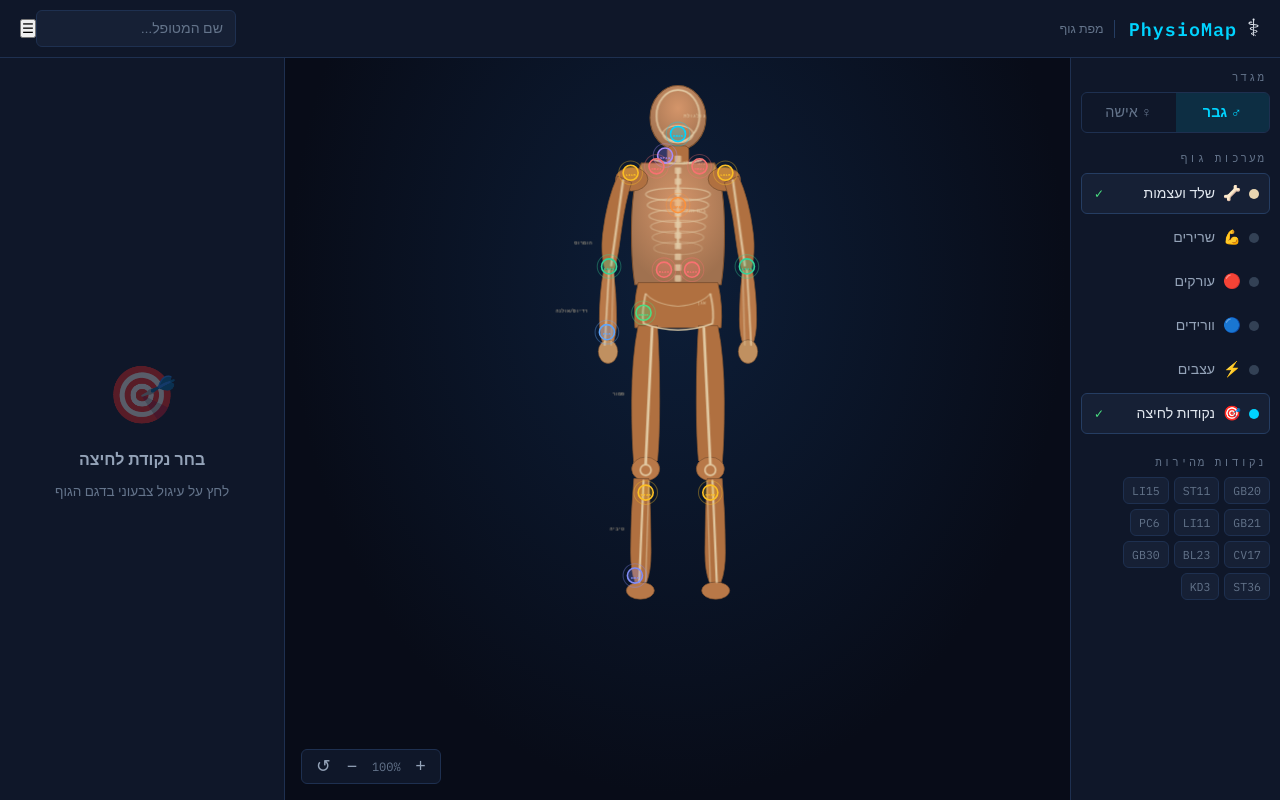
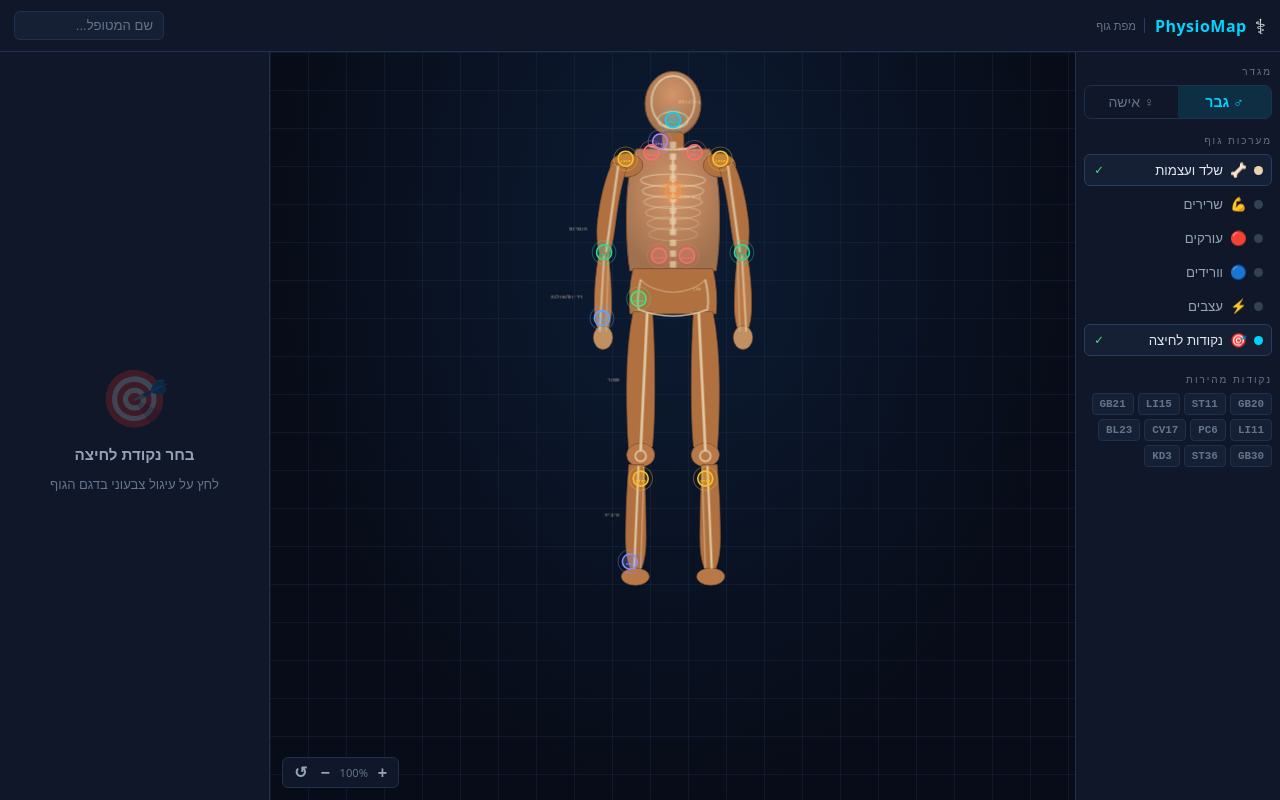
Before and after one commit to bnayaav/physiomap, a React (Create React App) app: page / in a window 1280 px wide. Built offline with nearby package versions, Linux system fonts and the light colour scheme.

Commit message:
Update App.css

```diff
--- a/src/App.css
+++ b/src/App.css
@@ -1,5 +1,3 @@
-@import url('https://fonts.googleapis.com/css2?family=Heebo:wght@300;400;500;600;700;800&family=IBM+Plex+Mono:wght@400;600&display=swap');
-
 *, *::before, *::after { box-sizing: border-box; margin: 0; padding: 0; }
 
 :root {
@@ -15,12 +13,10 @@
   --accent-dim: rgba(0, 212, 255, 0.12);
   --danger: #f87171;
   --success: #4ade80;
-  --radius: 10px;
-  --radius-sm: 6px;
 }
 
 body {
-  font-family: 'Heebo', sans-serif;
+  font-family: system-ui, -apple-system, sans-serif;
   background: var(--bg);
   color: var(--text);
   min-height: 100vh;
@@ -28,506 +24,142 @@ body {
   direction: rtl;
 }
 
-.app {
-  display: flex;
-  flex-direction: column;
-  height: 100vh;
-  overflow: hidden;
+.app { display: flex; flex-direction: column; height: 100dvh; overflow: hidden; }
+
+.header {
+  display: flex; align-items: center; justify-content: space-between;
+  padding: 0 14px; height: 52px; background: var(--surface);
+  border-bottom: 1px solid var(--border); flex-shrink: 0; gap: 10px;
+}
+.logo { display: flex; align-items: center; gap: 8px; }
+.logo-icon { font-size: 1.3rem; }
+.logo-text { font-size: 1rem; font-weight: 700; color: var(--accent); letter-spacing: .5px; }
+.logo-sub { font-size: .7rem; color: var(--text3); border-right: 1px solid var(--border2); padding-right: 8px; margin-right: 2px; }
+.header-actions { display: flex; align-items: center; gap: 8px; }
+.patient-input {
+  background: var(--surface2); border: 1px solid var(--border); border-radius: 6px;
+  color: var(--text); font-size: .82rem; padding: 6px 10px; outline: none;
+  direction: rtl; transition: border .2s; width: 150px;
+}
+.patient-input:focus { border-color: var(--accent); }
+.patient-input::placeholder { color: var(--text3); }
+.mob-menu-btn {
+  display: none; background: var(--surface2); border: 1px solid var(--border);
+  color: var(--text2); border-radius: 6px; padding: 6px 10px; font-size: 1rem; cursor: pointer;
 }
 
-/* ===== HEADER ===== */
-.header {
-  display: flex;
-  align-items: center;
-  justify-content: space-between;
-  padding: 0 20px;
-  height: 58px;
-  background: var(--surface);
-  border-bottom: 1px solid var(--border);
-  flex-shrink: 0;
-  gap: 16px;
+.main { display: flex; flex: 1; overflow: hidden; min-height: 0; }
+
+.sidebar {
+  width: 205px; flex-shrink: 0; background: var(--surface);
+  border-left: 1px solid var(--border); overflow-y: auto;
+  padding: 12px 8px; display: flex; flex-direction: column; gap: 14px;
+}
+.sidebar-section {}
+.section-title { font-size: .62rem; letter-spacing: 2px; text-transform: uppercase; color: var(--text3); margin-bottom: 7px; }
+.toggle-group { display: flex; border: 1px solid var(--border); border-radius: 7px; overflow: hidden; }
+.toggle-btn { flex: 1; padding: 8px 4px; background: transparent; border: none; color: var(--text3); cursor: pointer; font-size: .88rem; transition: all .2s; }
+.toggle-btn.active { background: var(--accent-dim); color: var(--accent); font-weight: 600; }
+.layer-btn {
+  display: flex; align-items: center; gap: 7px; width: 100%; padding: 7px 8px;
+  background: transparent; border: 1px solid transparent; border-radius: 6px;
+  color: var(--text2); cursor: pointer; font-size: .83rem; transition: all .18s;
+  margin-bottom: 2px; text-align: right;
+}
+.layer-btn:hover { background: var(--surface2); border-color: var(--border); }
+.layer-btn.active { color: var(--text); border-color: var(--border2); background: var(--surface2); }
+.layer-dot { width: 9px; height: 9px; border-radius: 50%; flex-shrink: 0; }
+.layer-emoji { font-size: .85rem; }
+.layer-label { flex: 1; text-align: right; }
+.layer-check { font-size: .72rem; color: var(--success); width: 12px; text-align: center; }
+.quick-points { display: flex; flex-wrap: wrap; gap: 4px; }
+.quick-pt {
+  padding: 4px 7px; background: var(--surface2); border: 1px solid var(--border);
+  border-radius: 4px; color: var(--text3); font-size: .68rem;
+  cursor: pointer; transition: all .15s; font-family: monospace; font-weight: 600;
+}
+.quick-pt:hover, .quick-pt.active { border-color: var(--pt-color, var(--accent)); color: var(--pt-color, var(--accent)); }
+.quick-pt.active { background: rgba(255,255,255,.04); }
+
+.canvas-area {
+  flex: 1; position: relative; overflow: hidden;
+  display: flex; align-items: flex-start; justify-content: center; padding-top: 12px;
+  background: radial-gradient(ellipse at 50% 25%, #0c1c34 0%, #080c18 70%);
+}
+.canvas-area::before {
+  content: ''; position: absolute; inset: 0; pointer-events: none;
+  background: linear-gradient(rgba(30,48,80,.35) 1px, transparent 1px), linear-gradient(90deg, rgba(30,48,80,.35) 1px, transparent 1px);
+  background-size: 38px 38px;
+}
+.canvas-bg { display: flex; align-items: flex-start; justify-content: center; width: 280px; position: relative; z-index: 1; }
+.zoom-wrap { width: 280px; transform-origin: center top; transition: transform .22s; }
+.zoom-controls {
+  position: absolute; bottom: 12px; left: 12px; z-index: 2;
+  display: flex; align-items: center; gap: 3px;
+  background: var(--surface); border: 1px solid var(--border); border-radius: 6px; padding: 3px 6px;
+}
+.zoom-btn { background: transparent; border: none; color: var(--text2); cursor: pointer; font-size: 1rem; font-weight: 700; padding: 2px 5px; border-radius: 4px; transition: all .15s; }
+.zoom-btn:hover { color: var(--accent); background: var(--accent-dim); }
+.zoom-label { font-size: .7rem; color: var(--text3); min-width: 32px; text-align: center; }
+.mob-info-btn {
+  display: none; position: absolute; bottom: 60px; left: 50%; transform: translateX(-50%);
+  background: var(--accent); color: #000; border: none; border-radius: 20px;
+  padding: 8px 20px; font-size: .85rem; font-weight: 700; cursor: pointer;
+  white-space: nowrap; z-index: 2; box-shadow: 0 4px 20px rgba(0,212,255,.4);
 }
 
-.logo {
-  display: flex;
-  align-items: center;
-  gap: 10px;
+.info-panel { width: 270px; flex-shrink: 0; background: var(--surface); border-right: 1px solid var(--border); overflow-y: auto; }
+.empty-state { display: flex; flex-direction: column; align-items: center; justify-content: center; height: 100%; gap: 10px; text-align: center; padding: 30px 16px; color: var(--text3); }
+.empty-icon { font-size: 3.5rem; opacity: .2; }
+.empty-title { font-size: .95rem; color: var(--text2); font-weight: 600; }
+.empty-sub { font-size: .82rem; line-height: 1.6; }
+.point-info { padding: 14px; display: flex; flex-direction: column; gap: 10px; }
+.point-header { border-right: 3px solid; padding-right: 10px; }
+.point-id { font-size: 1.4rem; font-weight: 800; font-family: monospace; line-height: 1.1; }
+.point-name-he { font-size: .92rem; font-weight: 700; margin-top: 2px; }
+.point-name-en { font-size: .7rem; color: var(--text3); font-family: monospace; }
+.point-system { font-size: .7rem; color: var(--text3); margin-top: 1px; }
+.info-block { background: var(--surface2); border-radius: 6px; padding: 9px 11px; border: 1px solid var(--border); }
+.info-block-label { font-size: .62rem; color: var(--text3); letter-spacing: 1.5px; text-transform: uppercase; margin-bottom: 4px; }
+.info-block-content { font-size: .82rem; line-height: 1.55; color: var(--text); }
+.info-row { display: flex; gap: 7px; }
+.info-mini { flex: 1; background: var(--surface2); border: 1px solid var(--border); border-radius: 6px; padding: 7px 9px; }
+.info-mini-label { font-size: .6rem; color: var(--text3); text-transform: uppercase; letter-spacing: 1px; margin-bottom: 3px; }
+.info-mini-val { font-size: .83rem; font-weight: 700; }
+.pressure-bar-label { font-size: .6rem; color: var(--text3); text-transform: uppercase; letter-spacing: 1px; margin-bottom: 4px; }
+.pressure-bar { display: flex; gap: 2px; height: 6px; }
+.pressure-seg { flex: 1; border-radius: 2px; background: var(--surface2); border: 1px solid var(--border); }
+.tags-row { display: flex; flex-wrap: wrap; gap: 4px; }
+.tag-badge { padding: 2px 8px; border-radius: 20px; font-size: .72rem; border: 1px solid; background: transparent; }
+.warnings { display: flex; flex-direction: column; gap: 4px; }
+.warning-item { font-size: .79rem; color: var(--danger); background: rgba(248,113,113,.07); border: 1px solid rgba(248,113,113,.2); border-radius: 5px; padding: 5px 9px; }
+.notes-section { display: flex; flex-direction: column; gap: 7px; }
+.notes-input { width: 100%; background: var(--surface2); border: 1px solid var(--border); border-radius: 6px; color: var(--text); font-size: .82rem; padding: 9px 10px; resize: none; height: 80px; outline: none; direction: rtl; line-height: 1.5; transition: border .2s; font-family: system-ui, sans-serif; }
+.notes-input:focus { border-color: var(--accent); }
+.notes-input::placeholder { color: var(--text3); font-size: .75rem; }
+.save-btn { width: 100%; padding: 9px; background: var(--accent-dim); border: 1px solid rgba(0,212,255,.3); border-radius: 6px; color: var(--accent); font-size: .88rem; font-weight: 700; cursor: pointer; transition: all .2s; }
+.save-btn:hover { background: rgba(0,212,255,.2); }
+.save-btn.saved { background: rgba(74,222,128,.1); border-color: rgba(74,222,128,.3); color: var(--success); }
+
+.drawer-overlay { position: fixed; inset: 0; z-index: 100; background: rgba(0,0,0,.65); display: flex; align-items: flex-end; justify-content: flex-end; }
+.drawer { background: var(--surface); display: flex; flex-direction: column; overflow: hidden; }
+.drawer-right { width: min(320px, 90vw); height: 100vh; border-left: 1px solid var(--border); }
+.drawer-bottom { width: 100%; max-height: 80vh; border-radius: 16px 16px 0 0; border-top: 1px solid var(--border); position: absolute; bottom: 0; left: 0; }
+.drawer-handle-bar { width: 36px; height: 4px; background: var(--border2); border-radius: 2px; margin: 10px auto 0; }
+.drawer-header { display: flex; align-items: center; justify-content: space-between; padding: 12px 16px; border-bottom: 1px solid var(--border); font-weight: 600; font-size: .9rem; flex-shrink: 0; }
+.drawer-close { background: transparent; border: none; color: var(--text3); font-size: 1.2rem; cursor: pointer; padding: 2px 6px; }
+.drawer-body { overflow-y: auto; padding: 12px 12px 24px; flex: 1; }
+
+@media (max-width: 700px) {
+  .desktop-only { display: none !important; }
+  .mob-menu-btn { display: flex; }
+  .mob-info-btn { display: block; }
+  .logo-sub { display: none; }
+  .patient-input { width: 130px; }
+  .canvas-bg { width: 100%; }
+  .zoom-wrap { width: 240px; }
 }
 
-.logo-icon { font-size: 1.5rem; }
-
-.logo-text {
-  font-family: 'IBM Plex Mono', monospace;
-  font-size: 1.15rem;
-  font-weight: 600;
-  color: var(--accent);
-  letter-spacing: 1px;
-}
-
-.logo-sub {
-  font-size: 0.78rem;
-  color: var(--text3);
-  border-right: 1px solid var(--border2);
-  padding-right: 10px;
-  margin-right: 4px;
-}
-
-.patient-row {
-  display: flex;
-  align-items: center;
-  gap: 10px;
-  font-size: 0.85rem;
-  color: var(--text2);
-}
-
-.patient-input {
-  background: var(--surface2);
-  border: 1px solid var(--border);
-  border-radius: var(--radius-sm);
-  color: var(--text);
-  font-family: 'Heebo', sans-serif;
-  font-size: 0.88rem;
-  padding: 7px 12px;
-  width: 200px;
-  outline: none;
-  direction: rtl;
-  transition: border-color 0.2s;
-}
-
-.patient-input:focus { border-color: var(--accent); }
-.patient-input::placeholder { color: var(--text3); }
-
-/* ===== MAIN ===== */
-.main {
-  display: flex;
-  flex: 1;
-  overflow: hidden;
-}
-
-/* ===== SIDEBAR ===== */
-.sidebar {
-  width: 210px;
-  flex-shrink: 0;
-  background: var(--surface);
-  border-left: 1px solid var(--border);
-  display: flex;
-  flex-direction: column;
-  gap: 0;
-  overflow-y: auto;
-  padding: 12px 10px;
-}
-
-.sidebar-section {
-  margin-bottom: 18px;
-}
-
-.section-title {
-  font-size: 0.68rem;
-  font-family: 'IBM Plex Mono', monospace;
-  color: var(--text3);
-  letter-spacing: 2px;
-  text-transform: uppercase;
-  margin-bottom: 8px;
-  padding-right: 4px;
-}
-
-.toggle-group {
-  display: flex;
-  border: 1px solid var(--border);
-  border-radius: var(--radius-sm);
-  overflow: hidden;
-}
-
-.toggle-btn {
-  flex: 1;
-  padding: 9px 6px;
-  background: transparent;
-  border: none;
-  color: var(--text3);
-  cursor: pointer;
-  font-family: 'Heebo', sans-serif;
-  font-size: 0.9rem;
-  transition: all 0.2s;
-}
-
-.toggle-btn.active {
-  background: var(--accent-dim);
-  color: var(--accent);
-  font-weight: 600;
-}
-
-.layer-btn {
-  display: flex;
-  align-items: center;
-  gap: 8px;
-  width: 100%;
-  padding: 9px 10px;
-  background: transparent;
-  border: 1px solid transparent;
-  border-radius: var(--radius-sm);
-  color: var(--text2);
-  cursor: pointer;
-  font-family: 'Heebo', sans-serif;
-  font-size: 0.88rem;
-  transition: all 0.18s;
-  margin-bottom: 3px;
-  text-align: right;
-}
-
-.layer-btn:hover {
-  background: var(--surface2);
-  border-color: var(--border);
-}
-
-.layer-btn.active {
-  color: var(--text);
-  border-color: var(--border2);
-  background: var(--surface2);
-}
-
-.layer-dot {
-  width: 10px;
-  height: 10px;
-  border-radius: 50%;
-  flex-shrink: 0;
-  transition: background 0.2s;
-}
-
-.layer-emoji { font-size: 0.9rem; }
-.layer-label { flex: 1; text-align: right; }
-
-.layer-check {
-  font-size: 0.75rem;
-  color: var(--success);
-  width: 14px;
-  text-align: center;
-}
-
-/* Quick Points */
-.quick-points {
-  display: flex;
-  flex-wrap: wrap;
-  gap: 5px;
-}
-
-.quick-pt {
-  padding: 5px 8px;
-  background: var(--surface2);
-  border: 1px solid var(--border);
-  border-radius: var(--radius-sm);
-  color: var(--text3);
-  font-family: 'IBM Plex Mono', monospace;
-  font-size: 0.72rem;
-  cursor: pointer;
-  transition: all 0.15s;
-}
-
-.quick-pt:hover {
-  color: var(--text);
-  border-color: var(--pt-color, var(--accent));
-}
-
-.quick-pt.active {
-  background: color-mix(in srgb, var(--pt-color, var(--accent)) 15%, transparent);
-  border-color: var(--pt-color, var(--accent));
-  color: var(--pt-color, var(--accent));
-}
-
-/* ===== CANVAS ===== */
-.canvas-area {
-  flex: 1;
-  position: relative;
-  display: flex;
-  align-items: flex-start;
-  justify-content: center;
-  overflow: hidden;
-  background:
-    radial-gradient(ellipse at 50% 30%, #0d1e38 0%, #080c18 70%),
-    repeating-linear-gradient(0deg, transparent, transparent 39px, #1e3050 39px, #1e3050 40px),
-    repeating-linear-gradient(90deg, transparent, transparent 39px, #1e3050 39px, #1e3050 40px);
-  padding-top: 20px;
-}
-
-.canvas-bg {
-  display: flex;
-  align-items: flex-start;
-  justify-content: center;
-  width: 300px;
-  height: 100%;
-  overflow: visible;
-}
-
-.zoom-wrap {
-  width: 300px;
-  transition: transform 0.25s ease;
-}
-
-.zoom-controls {
-  position: absolute;
-  bottom: 16px;
-  left: 16px;
-  display: flex;
-  align-items: center;
-  gap: 4px;
-  background: var(--surface);
-  border: 1px solid var(--border);
-  border-radius: var(--radius-sm);
-  padding: 4px 8px;
-}
-
-.zoom-btn {
-  background: transparent;
-  border: none;
-  color: var(--text2);
-  cursor: pointer;
-  font-size: 1.1rem;
-  padding: 2px 6px;
-  border-radius: 4px;
-  transition: all 0.15s;
-  font-family: monospace;
-}
-
-.zoom-btn:hover { color: var(--accent); background: var(--accent-dim); }
-.zoom-btn.reset { font-size: 0.9rem; }
-
-.zoom-label {
-  font-family: 'IBM Plex Mono', monospace;
-  font-size: 0.75rem;
-  color: var(--text3);
-  min-width: 38px;
-  text-align: center;
-}
-
-/* ===== INFO PANEL ===== */
-.info-panel {
-  width: 285px;
-  flex-shrink: 0;
-  background: var(--surface);
-  border-right: 1px solid var(--border);
-  display: flex;
-  flex-direction: column;
-  overflow-y: auto;
-}
-
-.empty-state {
-  flex: 1;
-  display: flex;
-  flex-direction: column;
-  align-items: center;
-  justify-content: center;
-  gap: 10px;
-  color: var(--text3);
-  text-align: center;
-  padding: 30px 20px;
-  height: 100%;
-}
-
-.empty-icon { font-size: 3.5rem; opacity: 0.3; }
-.empty-title { font-size: 1rem; color: var(--text2); font-weight: 600; }
-.empty-sub { font-size: 0.85rem; line-height: 1.6; }
-.hint-arrows { font-size: 2rem; opacity: 0.2; margin-top: 10px; }
-
-.point-info {
-  padding: 16px;
-  display: flex;
-  flex-direction: column;
-  gap: 12px;
-}
-
-.point-header {
-  border-right: 3px solid;
-  padding-right: 12px;
-  margin-bottom: 4px;
-}
-
-.point-id {
-  font-family: 'IBM Plex Mono', monospace;
-  font-size: 1.4rem;
-  font-weight: 600;
-  line-height: 1.1;
-}
-
-.point-name-he {
-  font-size: 1rem;
-  font-weight: 700;
-  color: var(--text);
-  margin-top: 2px;
-}
-
-.point-name-en {
-  font-family: 'IBM Plex Mono', monospace;
-  font-size: 0.78rem;
-  color: var(--text3);
-}
-
-.point-system {
-  font-size: 0.78rem;
-  color: var(--text3);
-  margin-top: 2px;
-}
-
-.info-block {
-  background: var(--surface2);
-  border-radius: var(--radius-sm);
-  padding: 10px 12px;
-  border: 1px solid var(--border);
-}
-
-.info-block-label {
-  font-size: 0.7rem;
-  font-family: 'IBM Plex Mono', monospace;
-  color: var(--text3);
-  letter-spacing: 1.5px;
-  text-transform: uppercase;
-  margin-bottom: 5px;
-}
-
-.info-block-content {
-  font-size: 0.87rem;
-  line-height: 1.55;
-  color: var(--text);
-}
-
-.info-row {
-  display: flex;
-  gap: 8px;
-}
-
-.info-mini {
-  flex: 1;
-  background: var(--surface2);
-  border: 1px solid var(--border);
-  border-radius: var(--radius-sm);
-  padding: 8px 10px;
-}
-
-.info-mini-label {
-  font-size: 0.68rem;
-  color: var(--text3);
-  text-transform: uppercase;
-  letter-spacing: 1px;
-  margin-bottom: 4px;
-  font-family: 'IBM Plex Mono', monospace;
-}
-
-.info-mini-val {
-  font-size: 0.88rem;
-  font-weight: 600;
-  color: var(--text);
-}
-
-/* Pressure bar */
-.pressure-bar-wrap { }
-
-.pressure-bar-label {
-  font-size: 0.7rem;
-  color: var(--text3);
-  font-family: 'IBM Plex Mono', monospace;
-  text-transform: uppercase;
-  letter-spacing: 1px;
-  margin-bottom: 5px;
-}
-
-.pressure-bar {
-  display: flex;
-  gap: 3px;
-  height: 8px;
-}
-
-.pressure-seg {
-  flex: 1;
-  border-radius: 2px;
-  background: var(--surface2);
-  border: 1px solid var(--border);
-  transition: background 0.3s;
-}
-
-.pressure-seg.filled {
-  border-color: transparent;
-}
-
-/* Tags */
-.tags-row {
-  display: flex;
-  flex-wrap: wrap;
-  gap: 5px;
-}
-
-.tag-badge {
-  padding: 3px 10px;
-  border-radius: 20px;
-  font-size: 0.78rem;
-  border: 1px solid;
-  background: transparent;
-}
-
-/* Warnings */
-.warnings {
-  display: flex;
-  flex-direction: column;
-  gap: 5px;
-}
-
-.warning-item {
-  font-size: 0.82rem;
-  color: var(--danger);
-  background: rgba(248, 113, 113, 0.08);
-  border: 1px solid rgba(248, 113, 113, 0.25);
-  border-radius: var(--radius-sm);
-  padding: 6px 10px;
-}
-
-/* Notes */
-.notes-section {
-  display: flex;
-  flex-direction: column;
-  gap: 8px;
-}
-
-.notes-input {
-  width: 100%;
-  background: var(--surface2);
-  border: 1px solid var(--border);
-  border-radius: var(--radius-sm);
-  color: var(--text);
-  font-family: 'Heebo', sans-serif;
-  font-size: 0.85rem;
-  padding: 10px 12px;
-  resize: none;
-  height: 90px;
-  outline: none;
-  direction: rtl;
-  transition: border-color 0.2s;
-  line-height: 1.5;
-}
-
-.notes-input:focus { border-color: var(--accent); }
-.notes-input::placeholder { color: var(--text3); }
-
-.save-btn {
-  width: 100%;
-  padding: 10px;
-  background: var(--accent-dim);
-  border: 1px solid rgba(0, 212, 255, 0.3);
-  border-radius: var(--radius-sm);
-  color: var(--accent);
-  font-family: 'Heebo', sans-serif;
-  font-size: 0.9rem;
-  font-weight: 600;
-  cursor: pointer;
-  transition: all 0.2s;
-}
-
-.save-btn:hover { background: rgba(0, 212, 255, 0.2); }
-
-.save-btn.saved {
-  background: rgba(74, 222, 128, 0.12);
-  border-color: rgba(74, 222, 128, 0.3);
-  color: var(--success);
-}
-
-/* Scrollbar */
-::-webkit-scrollbar { width: 5px; }
+::-webkit-scrollbar { width: 4px; }
 ::-webkit-scrollbar-track { background: transparent; }
-::-webkit-scrollbar-thumb { background: var(--border2); border-radius: 3px; }
-::-webkit-scrollbar-thumb:hover { background: var(--text3); }
+::-webkit-scrollbar-thumb { background: var(--border2); border-radius: 2px; }
```
